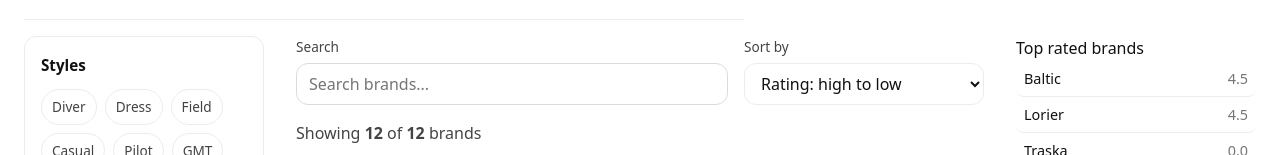
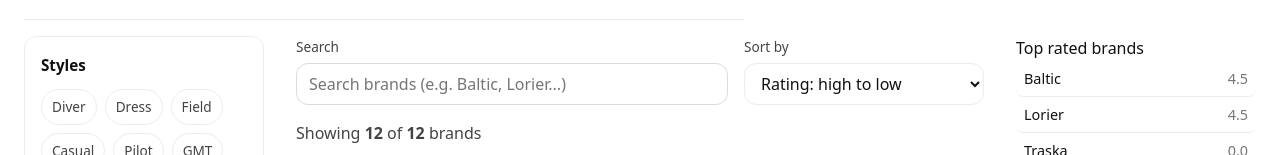
Before and after one commit to mmagari/watch-microbrands-review-app, a React app in the folder frontend/: page / in a window 1280 px wide. Shown: the part 215-370 px from the top of the page. Built offline with nearby package versions, Linux system fonts and the light colour scheme; the HTML template or start-up script is replaced by a standard one.

Commit message:
improve search placeholder with example brands

```diff
--- a/frontend/src/components/BrandsToolbar/BrandsToolbar.tsx
+++ b/frontend/src/components/BrandsToolbar/BrandsToolbar.tsx
@@ -24,7 +24,7 @@
           id="brand-search"
           type="text"
           className={styles.input}
-          placeholder="Search brands..."
+          placeholder="Search brands (e.g. Baltic, Lorier...)"
           value={searchTerm}
           onChange={(event) => onSearchChange(event.target.value)}
           autoFocus
```
